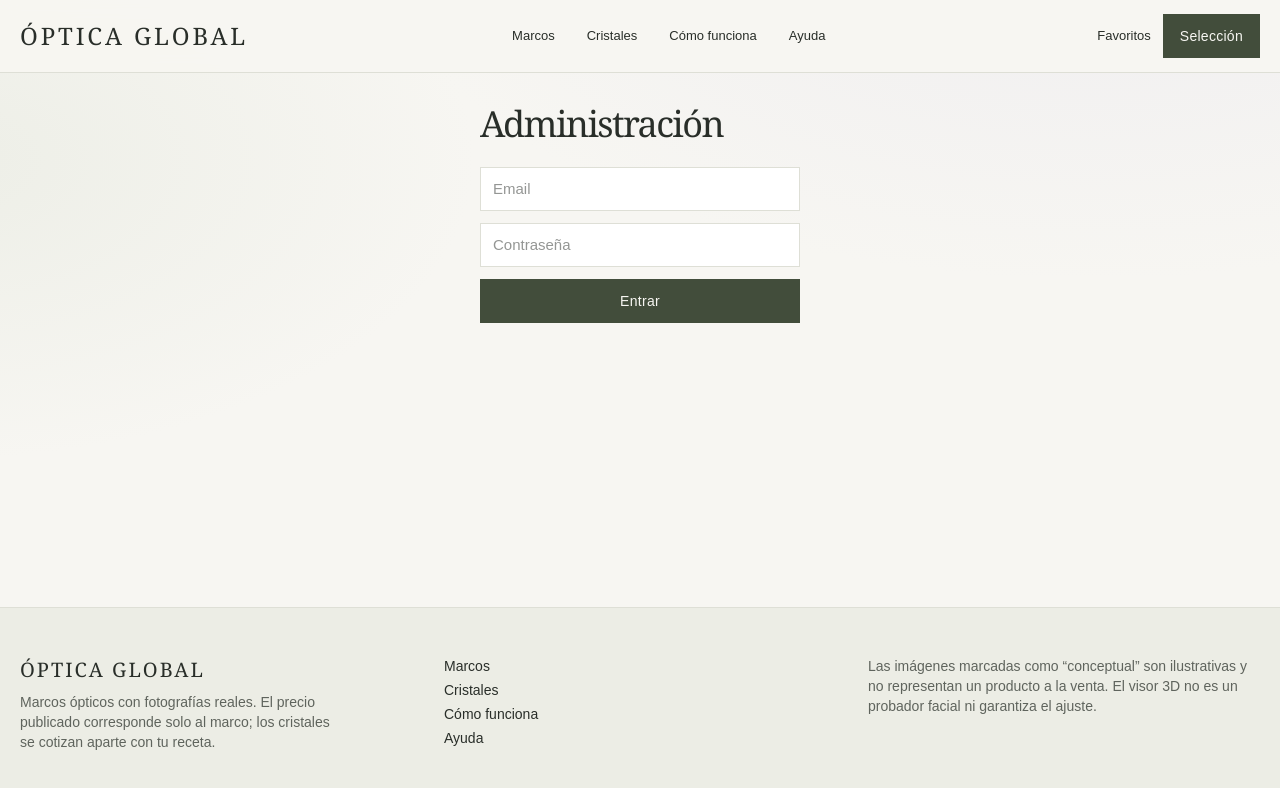
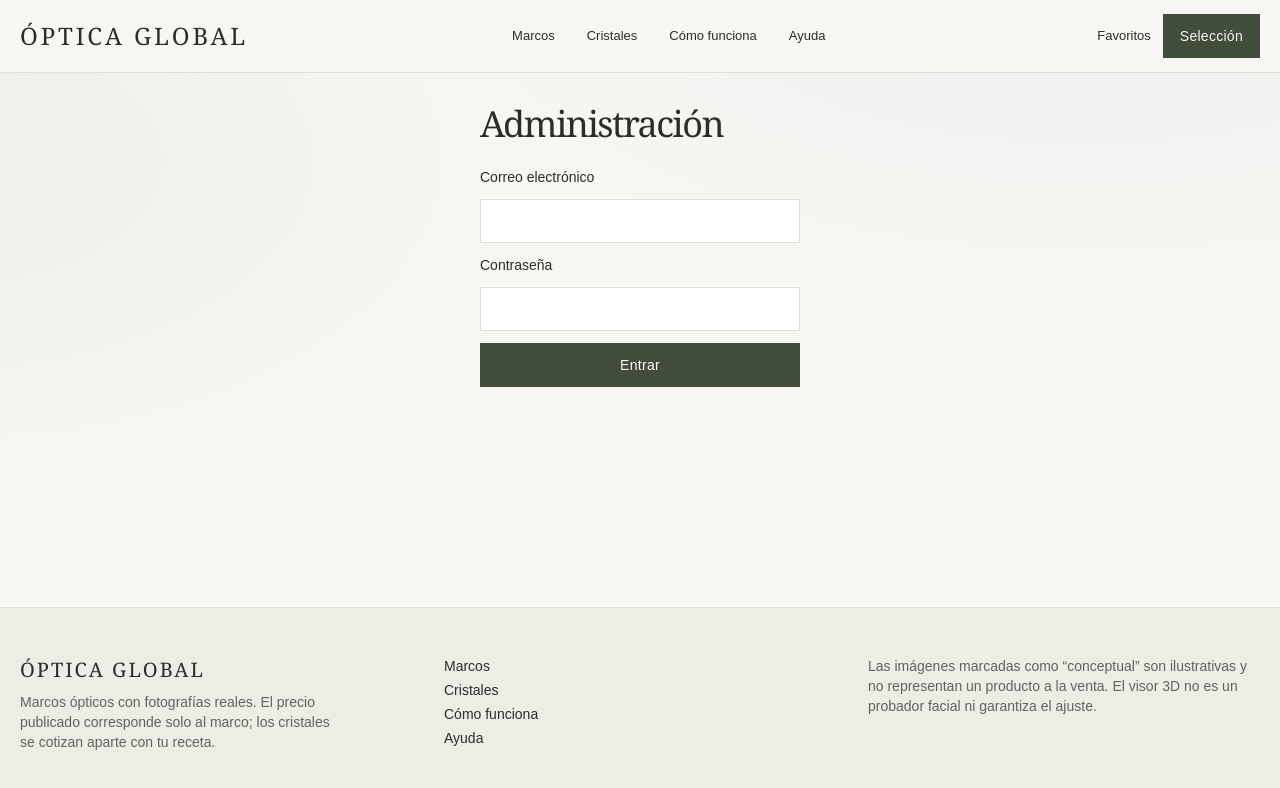
Before and after one commit to Pablc-sketch/-ptica-virtual, a Next.js app: page /admin/login in a window 1280 px wide. Shown: the top 788 px of the page. Built offline with nearby package versions, Linux system fonts and the light colour scheme.

Commit message:
Label admin login fields and support password manager autofill

```diff
--- a/src/app/admin/login/page.tsx
+++ b/src/app/admin/login/page.tsx
@@ -6,7 +6,7 @@ async function signIn(formData: FormData) {
   "use server";
   const supabase = await createClient();
   const { error } = await supabase.auth.signInWithPassword({
-    email: String(formData.get("email") ?? ""),
+    email: String(formData.get("email") ?? "").trim(),
     password: String(formData.get("password") ?? ""),
   });
   if (error) redirect("/admin/login?error=credenciales");
@@ -19,13 +19,15 @@ async function LoginForm({ searchParams }: { searchParams: Promise<{ error?: str
     <main className="mx-auto max-w-sm p-8">
       <h1 className="mb-6 text-4xl">Administración</h1>
       {error && (
-        <p className="mb-4 text-sm text-red-700">
+        <p role="alert" className="mb-4 text-sm text-red-700">
           {error === "no-admin" ? "Tu usuario no tiene permisos de administrador." : "Credenciales incorrectas."}
         </p>
       )}
       <form action={signIn} className="flex flex-col gap-3">
-        <input name="email" type="email" required placeholder="Email" className="field" />
-        <input name="password" type="password" required placeholder="Contraseña" className="field" />
+        <label htmlFor="admin-email" className="text-sm">Correo electrónico</label>
+        <input id="admin-email" name="email" type="email" autoComplete="username" autoCapitalize="none" spellCheck={false} required className="field" />
+        <label htmlFor="admin-password" className="text-sm">Contraseña</label>
+        <input id="admin-password" name="password" type="password" autoComplete="current-password" required className="field" />
         <button className="btn">Entrar</button>
       </form>
     </main>
```
